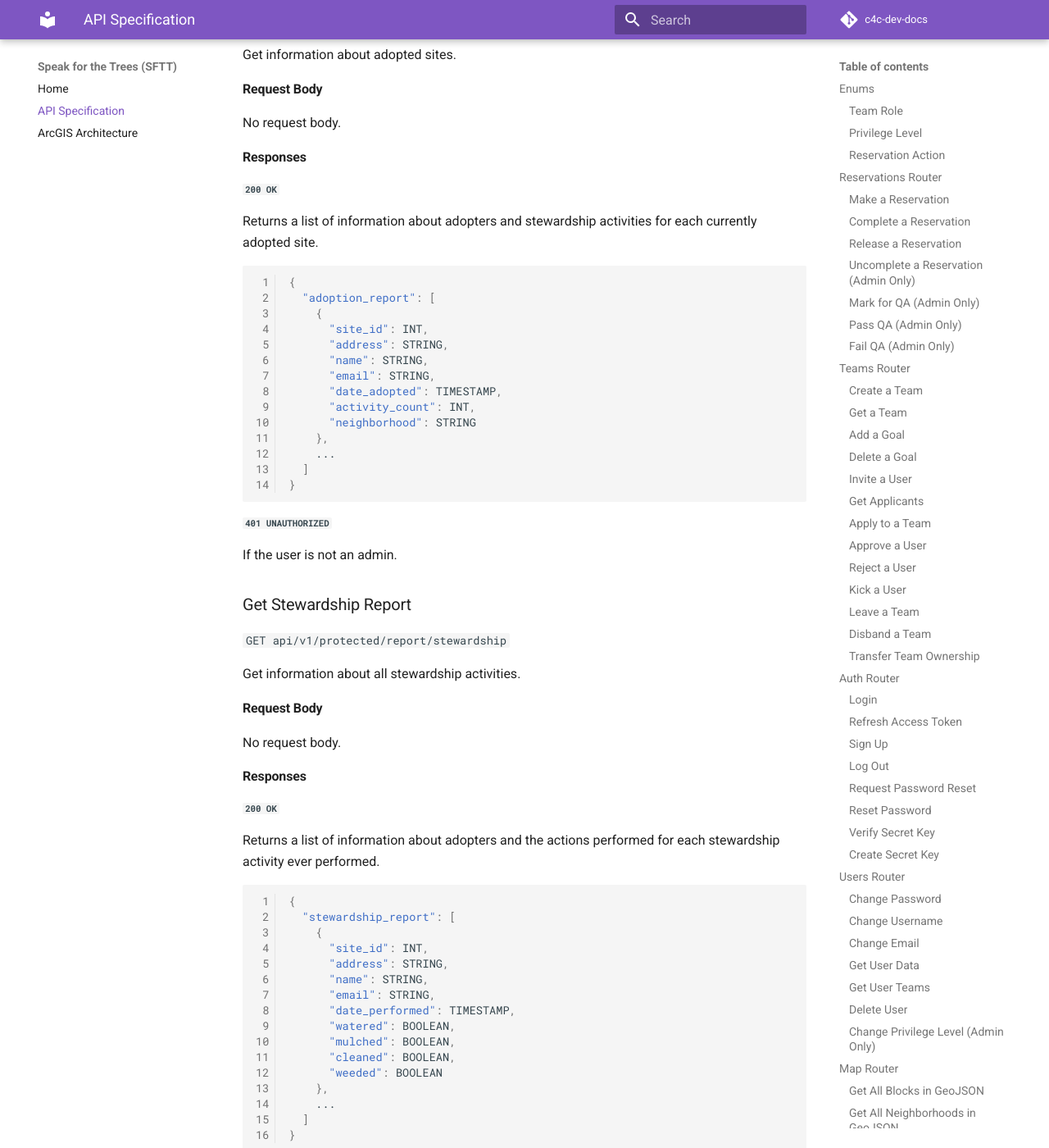
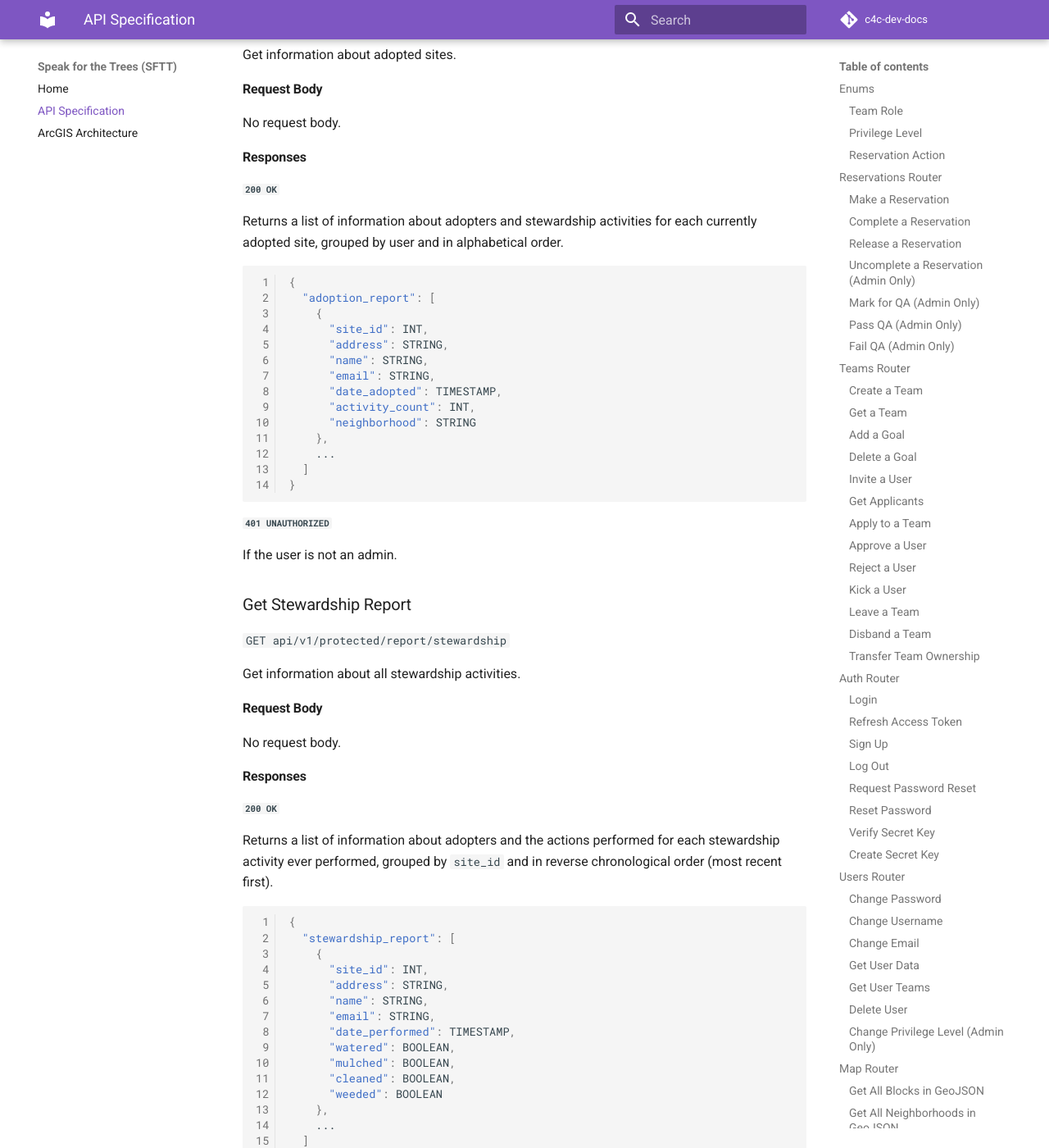
Before and after one commit to Code-4-Community/c4c-dev-docs, an MkDocs documentation site: the page built from docs/sftt/sftt-api-spec.md, in a window 1280 px wide and 1400 px high, scrolled down 46168 px. Shown: the whole window at 82% size. Built offline with MkDocs 1.6.1 and Material for MkDocs 9.7.7, drawn with Linux system fonts in a browser that asks for light colours; comment, search, counter and statistics services are not loaded.

Commit message:
Specify report grouping and order

````diff
--- a/docs/sftt/sftt-api-spec.md
+++ b/docs/sftt/sftt-api-spec.md
@@ -2112,7 +2112,7 @@ No request body.
 
 ##### `200 OK`
 
-Returns a list of information about adopters and stewardship activities for each currently adopted site.
+Returns a list of information about adopters and stewardship activities for each currently adopted site, grouped by user and in alphabetical order.
 
 ```json
 {
@@ -2149,7 +2149,7 @@ No request body.
 
 ##### `200 OK`
 
-Returns a list of information about adopters and the actions performed for each stewardship activity ever performed.
+Returns a list of information about adopters and the actions performed for each stewardship activity ever performed, grouped by `site_id` and in reverse chronological order (most recent first).
 
 ```json
 {
````
